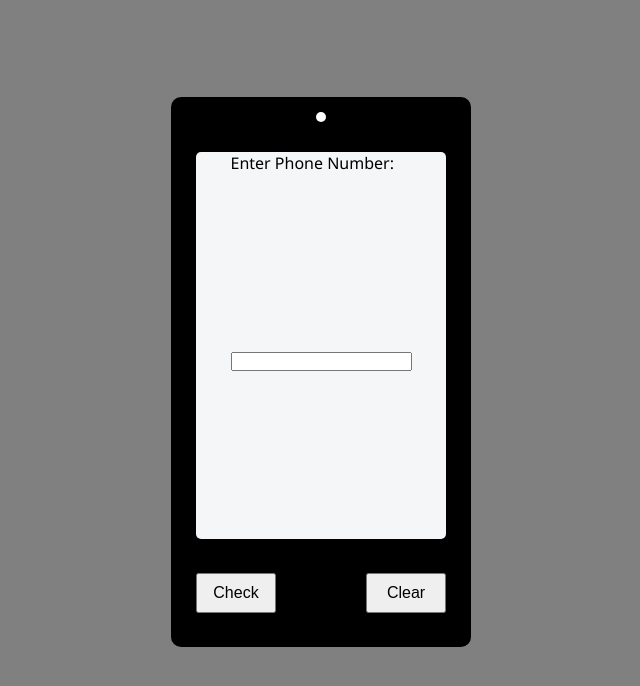
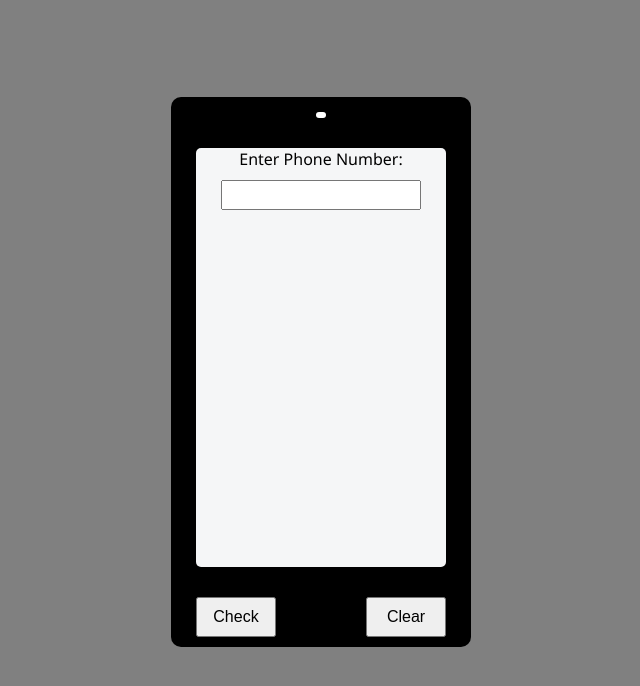
Before and after one commit to SALAHEDDIN47/Telephone-Number-Validator, a plain HTML site: page index.html in a window 1280 px wide. Shown: the part 100-786 px from the top of the page, without its empty margins (319-959 px from the left). Drawn offline with Linux system fonts and the light colour scheme.

Commit message:
working on html and css

```diff
--- a/index.html
+++ b/index.html
@@ -16,12 +16,13 @@
                 <div class="screen">
                     <label for="user-input">Enter Phone Number:</label>
                     <input type="text" id="user-input">
+                    <div id="result-div"></div>
                 </div>
                 <div class="buttons">
                     <button id="check-btn">Check</button>
                     <button id="clear-btn">Clear</button>
                 </div>
-                <div id="result-div"></div>
+
              </div>
     </div>
 
--- a/styles.css
+++ b/styles.css
@@ -63,10 +63,11 @@ h1 {
     width: 250px;
     gap: 10px;
     background-color: #f5f6f7;
-    display: grid;
-    justify-content: center; /* Centers items horizontally */
-    align-items: start; /* Aligns items to the top */
-    flex-direction: column;;
+    display: flex;
+    flex-direction: column; /* Stacks label and input vertically */
+    align-items: center; /* Centers label and input horizontally */
+    justify-content: flex-start; /* Aligns items to the top of the div */
+    height: 100vh;
     border-radius: 5px;
 }
 
@@ -93,4 +94,10 @@ button {
     margin: auto 0;
     height: 40px;
     width: 80px;
+    margin-bottom: 15px;
 }
+
+input {
+    height: 30px;
+    width: 200px;
+}
```
